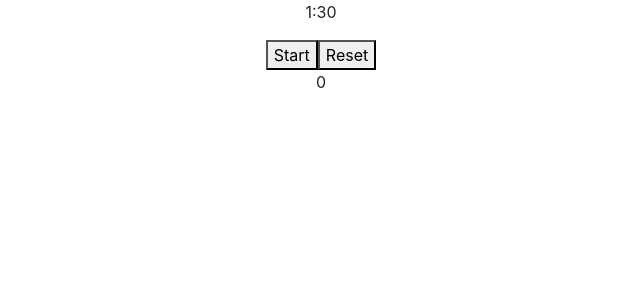
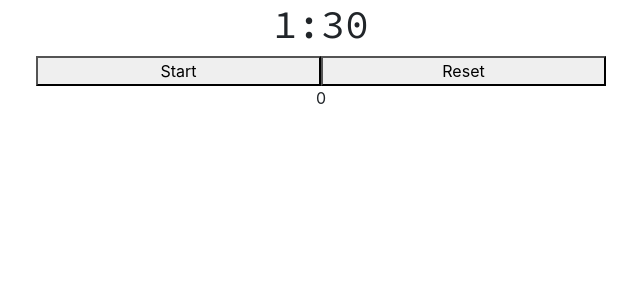
Before and after one commit to AlexNYC25/PomodoreReactApp, a React (Create React App) app: page / in a window 1280 px wide. Shown: the top 300 px of the page, without its empty margins (319-959 px from the left). Built offline with nearby package versions, Linux system fonts and the light colour scheme.

Commit message:
started adding in relevent boostrap classnames

```diff
--- a/src/components/PomodoreTimer/PomodoreTimer.js
+++ b/src/components/PomodoreTimer/PomodoreTimer.js
@@ -83,30 +83,33 @@ function PomodoreTimer(){
 
 
     return (
-        <div>
+        <div className="container">
+
             <div className="timer">
-                <div>
-                    <p> {timeDisplay} </p>
+                <div className="row">
+                    <p id="clock-display" className="col h1"> {timeDisplay} </p>
                 </div>
 
-                <div>
-                    <button  onClick={toggle}>
+                <div className="row justify-content-center">
+                    <button onClick={toggle} className="col-3">
                         {isActive ? 'Pause' : 'Start'}
 
                     </button>
 
-                    <button onClick={reset}>
+                    <button onClick={reset} className="col-3">
                         Reset
                     </button>
                 </div>
-            </div>
-            <div>
-                <div id="finished-timers">
-                    <p>{finishedTimers}</p>
+
+                <div className="row">
+                    <div id="finished-timers" className="col">
+                        <p>{finishedTimers}</p>
+                    </div>
                 </div>
             </div>
 
-            <div className={gifActive ? "gifItem" : "hiddenItem" }>
+
+            <div className={gifActive ? "container gifItem" : "container hiddenItem" }>
                 <p>Test Text</p>
                 <button onClick={backToWork}>
                     Let's get back to work
```
